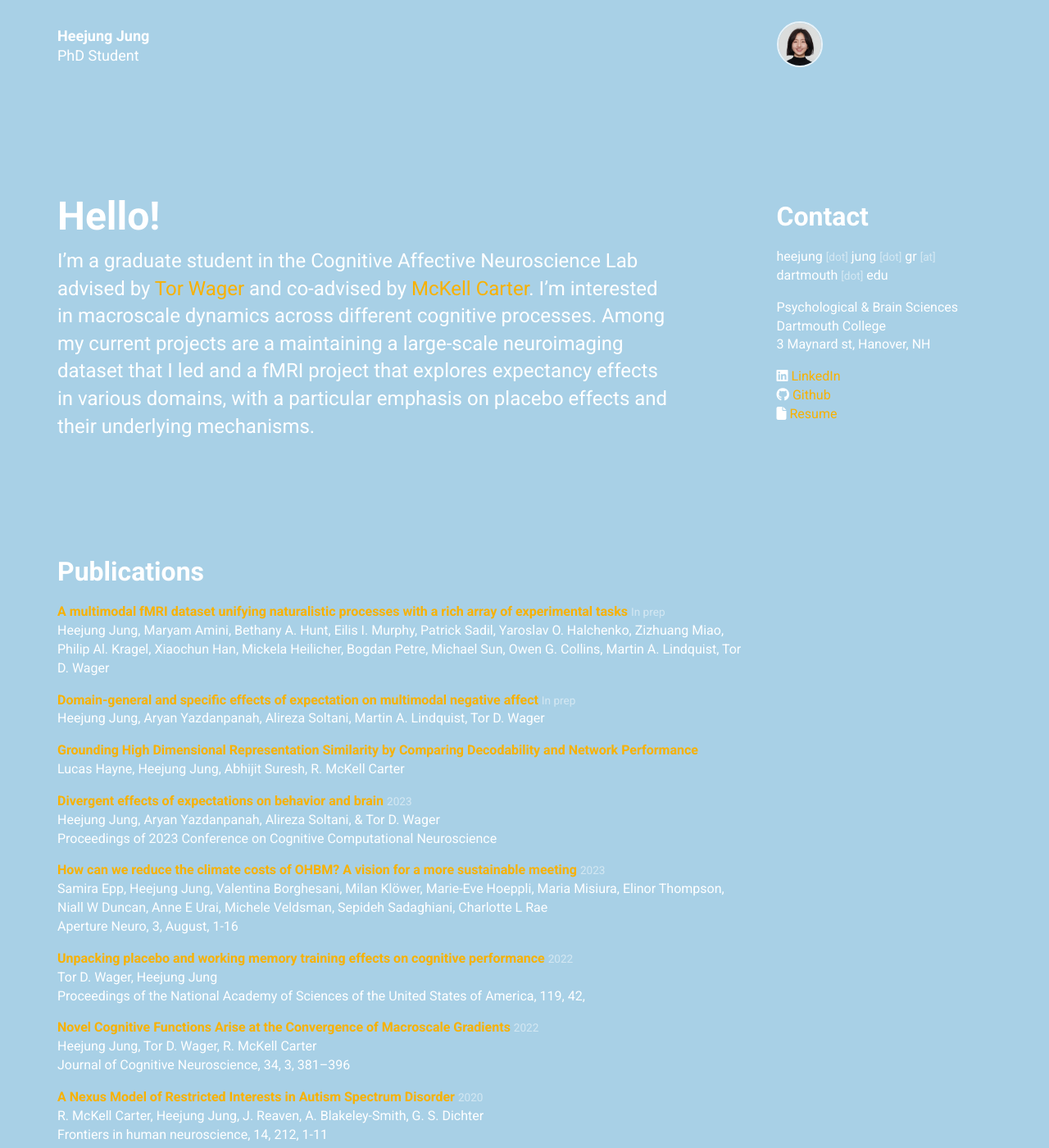
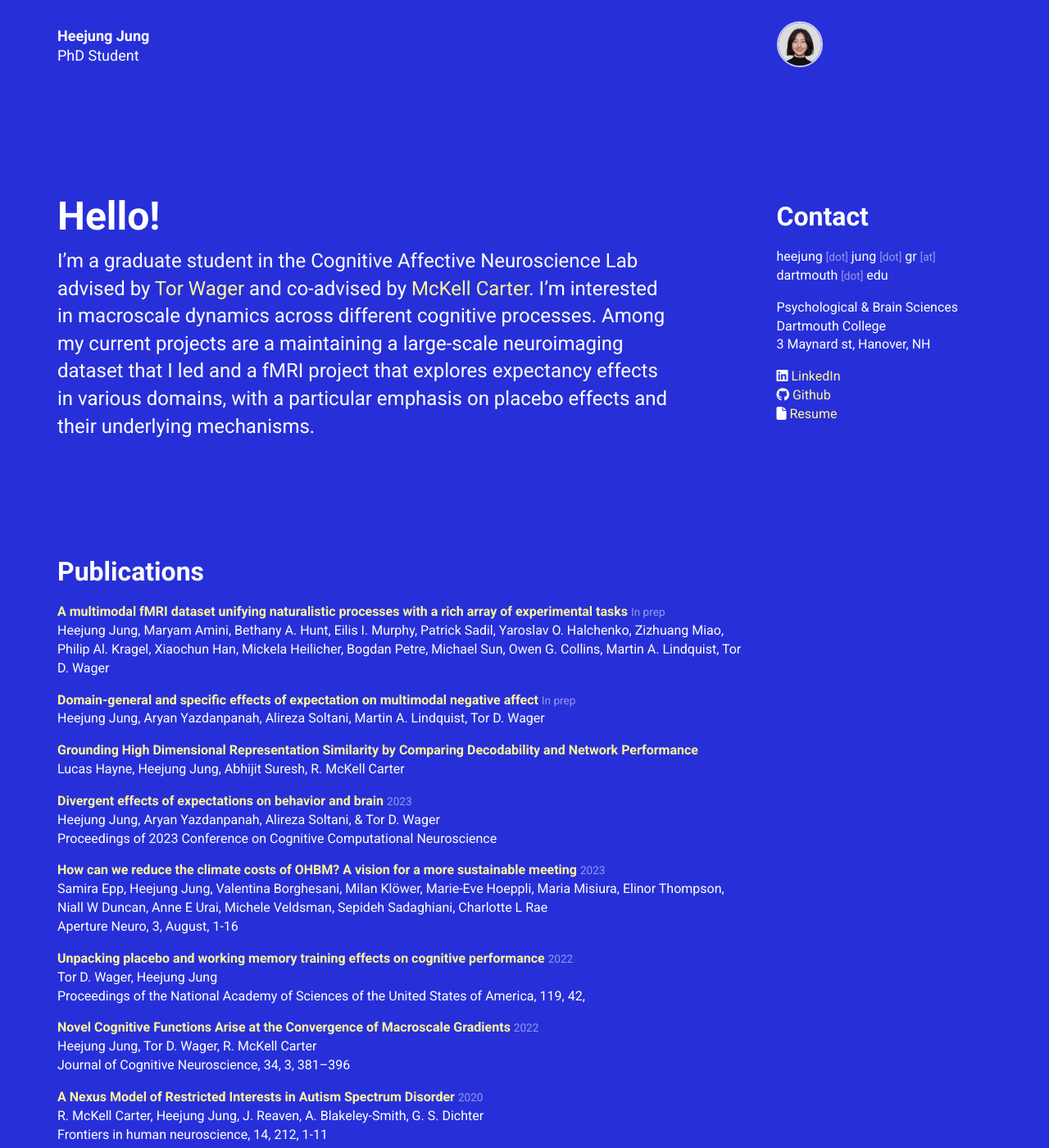
Before and after one commit to jungheejung/jungheejung.github.io, a Jekyll site: the page built from index.html, in a window 1280 px wide and 1400 px high. Shown: the whole window at 82% size. Built offline with Jekyll 4.4.1, drawn with Linux system fonts in a browser that asks for light colours; nearby versions of some CDN libraries.

Commit message:
STY: update color

```diff
--- a/assets/albertine/css/default.css
+++ b/assets/albertine/css/default.css
@@ -53,7 +53,8 @@ section {
     font-weight:bold;
     font-size:32px;
     /* color:#C992B4; */
-    color:#fc4445;
+    /* color:#fc4445; */
+    color:#C64191;
   }
   section .lead {
     font-size:24px;
@@ -67,7 +68,8 @@ section {
   section a,
   section a:hover {
     /* color: #2C2AD7; */
-    color:#44a9eb;
+    /* color:#44a9eb; */
+    color:#357DED;
   }
 
 /*******************
@@ -76,8 +78,8 @@ section {
 .intro-screen,
 .intro-screen header {
   /* background-color:#44a9eb; */
-  background-color:#a8d0e6;
-  /* background-color:#4850E5; */
+  /* background-color:#a8d0e6; */
+  background-color:#2730D8;
   color:#fff;
 }
   .intro-screen h1,
@@ -88,8 +90,8 @@ section {
   .intro-screen a,
   .intro-screen a:hover {
     /* color:#F8ADA7; */
-    color: #f8b100;
-    /* color:#fff59d; */
+    /* color: #f8b100; */
+    color:#fff59d;
   }
 
 /*******************
```
